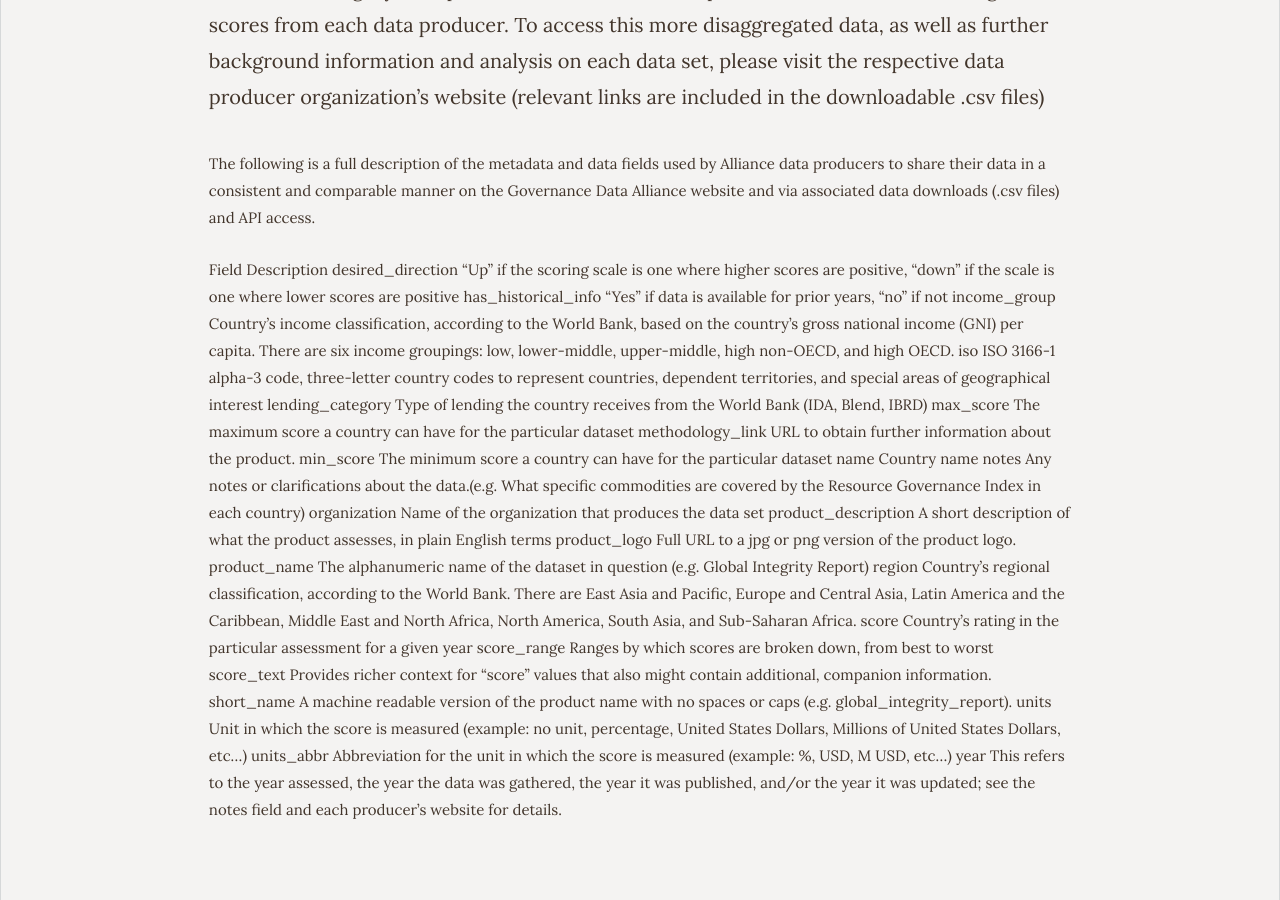
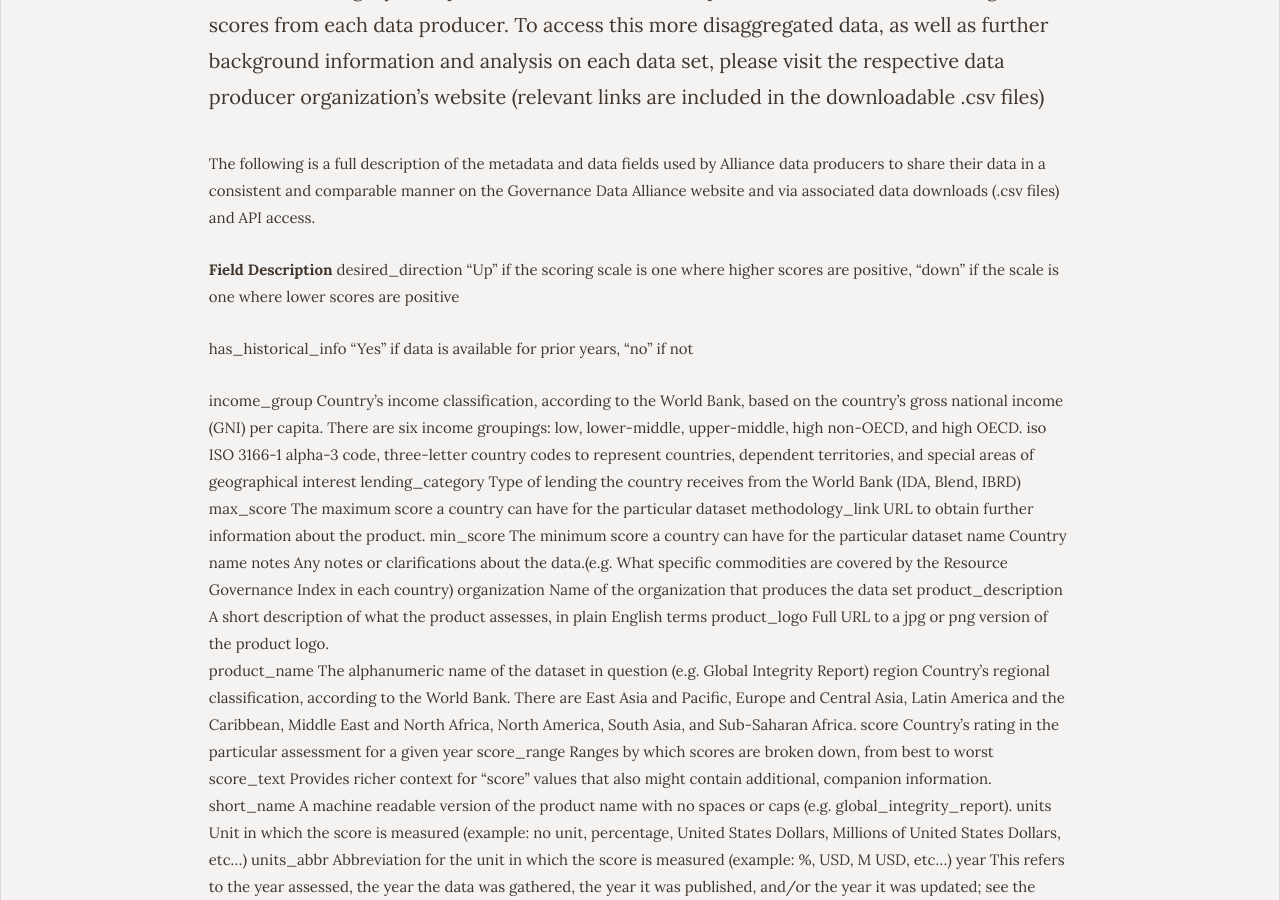
Before and after one commit to GovernanceDataAlliance/GDA-Dashboard, a Jekyll site: the page built from blog/_posts/2016-02-19-a-guide-to-the-data-available-on-the-governance-data-alliance-website.md, in a window 1280 px wide and 900 px high, scrolled down 1038 px. Built offline with Jekyll 4.4.1, drawn with Linux system fonts in a browser that asks for light colours.

Commit message:
Updated 2016-02-19-a-guide-to-the-data-available-on-the-governance-data-alliance-website.md

```diff
--- a/blog/_posts/2016-02-19-a-guide-to-the-data-available-on-the-governance-data-alliance-website.md
+++ b/blog/_posts/2016-02-19-a-guide-to-the-data-available-on-the-governance-data-alliance-website.md
@@ -14,14 +14,12 @@
 The following is a full description of the metadata and data fields used by Alliance data producers to share their data in a consistent and comparable manner on the Governance Data Alliance website and via associated data downloads (.csv files) and API access.
 
 
-Field
-Description
-desired_direction
-"Up" if the scoring scale is one where higher scores are positive, "down" if the scale is one where lower scores are positive
-has_historical_info
-“Yes” if data is available for prior years, “no” if not
-income_group
-Country’s income classification, according to the World Bank, based on the country’s gross national income (GNI) per capita. There are six income groupings: low, lower-middle, upper-middle, high non-OECD, and high OECD.
+**Field**						**Description**
+desired_direction				"Up" if the scoring scale is one where higher scores are 										positive, "down" if the scale is one where lower scores are 									positive
+
+has_historical_info				“Yes” if data is available for prior years, “no” if not
+
+income_group 					Country’s income classification, according to the World Bank, 									based on the country’s gross national income (GNI) per capita. 									There are six income groupings: low, lower-middle, upper-middle, 									high non-OECD, and high OECD.
 iso
 ISO 3166-1 alpha-3 code, three-letter country codes to represent countries, dependent territories, and special areas of geographical interest
 lending_category
```
